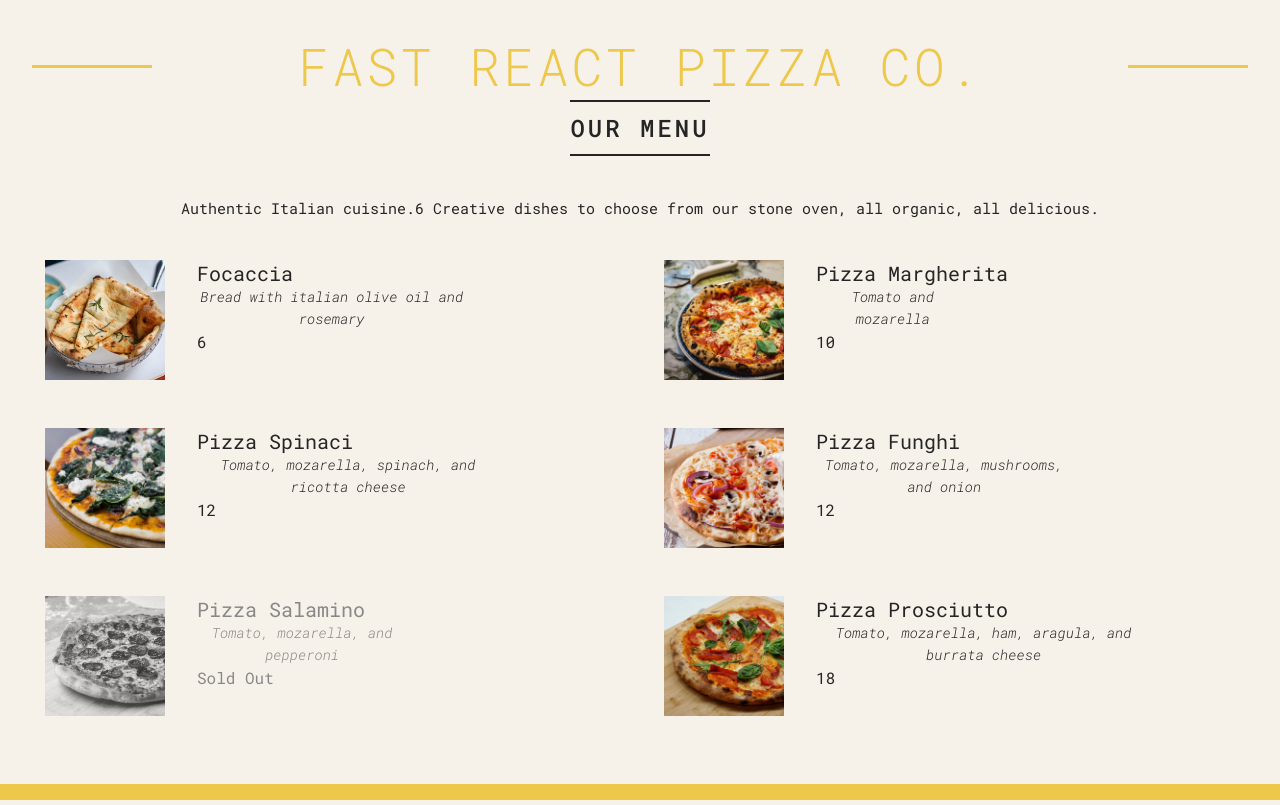
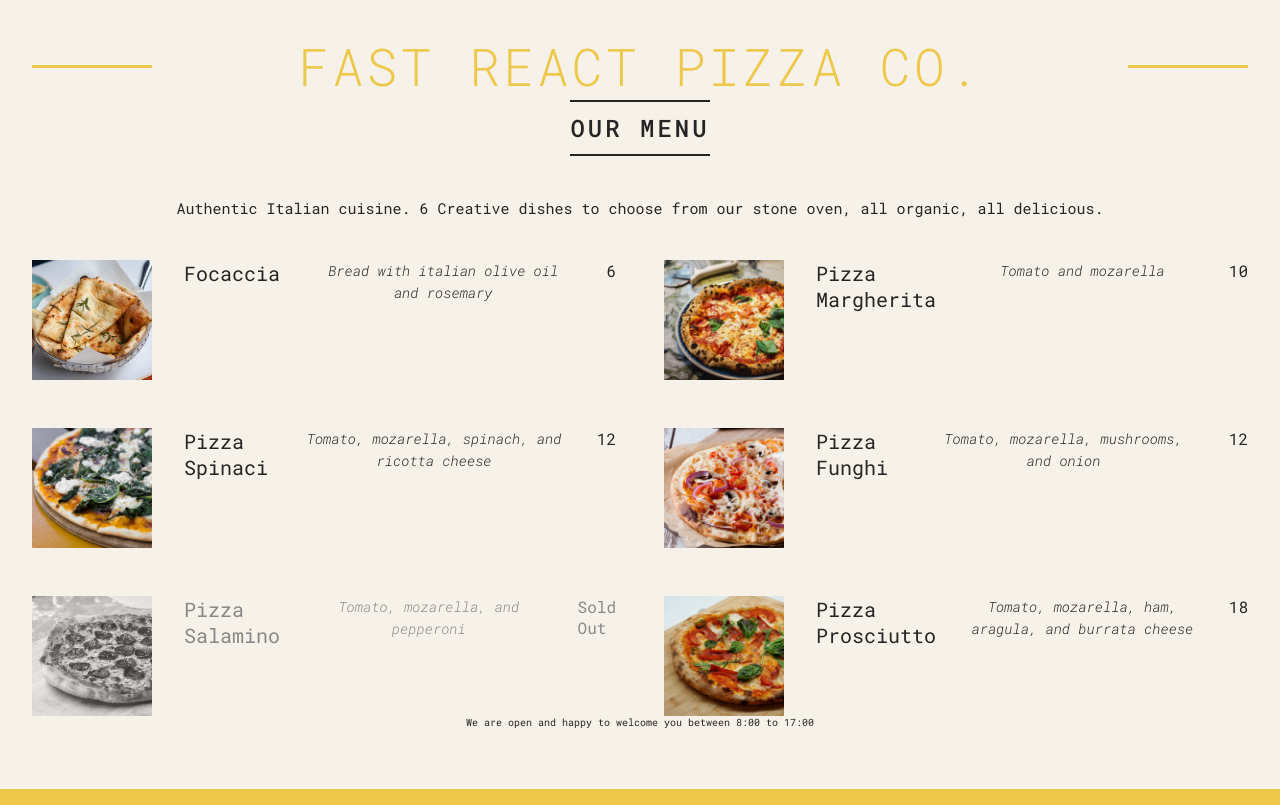
Before and after one commit to work-withPrajjwal/react-learning, a React (Vite) app in the folder myPizza/: page / in a window 1280 px wide. Built offline with nearby package versions, Linux system fonts and the light colour scheme.

Commit message:
Completed Pizza App

```diff
--- a/myPizza/src/App.jsx
+++ b/myPizza/src/App.jsx
@@ -50,6 +50,7 @@ function App() {
     <>
       <Header />
      <Menu/>
+     <Footer/>
     </>
   );
 }
@@ -71,7 +72,7 @@ function Menu(){
         numPizza > 0 ?(
           <>
       <p>
-        Authentic Italian cuisine.6 Creative dishes to choose from our stone
+        Authentic Italian cuisine. {numPizza} Creative dishes to choose from our stone
         oven, all organic, all delicious.
       </p>
       <ul className="pizzas">
@@ -88,37 +89,45 @@ function Menu(){
 
 function Pizza(props){
   const{ name, ingredients, price, photoName, soldOut} = props.pizzaObj
-  return(
-    <div className={`pizza ${soldOut? 'sold-out':""}`}>
-<img src={photoName} alt={name} />
-    <li>
-    <h3>{name}</h3>
-    <p>{ingredients}</p>
-    <span> {soldOut? "Sold Out": price}</span>
+  return (
+    <li className={`pizza ${soldOut ? "sold-out" : ""}`}>
+      <img src={photoName} alt={name} />
+      <h3>{name}</h3>
+      <p>{ingredients}</p>
+      <span>{soldOut ? "Sold Out" : price}</span>
     </li>
-    </div>
-  )
+  );
 }
 
 function Footer(){
   const hour = new Date().getHours();
   const openHour = 8;
   const closeHour = 17;
-  const isOpen = hour >= openHourpenHour && hour <=closeHour;
-  return(
-<div className="order">
-  {
-    isOpen?(
-      <Order OpenHour={openHour} closeHour={closeHour}/>
-    ):(
-      <p>
-        we are Happy to welcome you between{openHour}:00 to {closeHour}:00
-      </p>
-    )
-}
-</div>
-  )
+  const isOpen = hour >= openHour && hour <=closeHour;
+  return (
+    <footer className="order">
+      {isOpen ? (
+        <Order openHour={openHour} closeHour={closeHour} />
+      ) : (
+        <p>
+          We are open and happy to welcome you between {openHour}:00 to{" "}
+          {closeHour}:00
+        </p>
+      )}
+    </footer>
+  );
 }
 
+function Order({openHour, closeHour}){
+  return(
+    <>
+    <p>
+      We are open from {openHour}:00 to {closeHour}:00. Come Visit us or order!
+    </p>
+    <button className="btn">Order Now</button>
+    </>
+  )
+
+}
 
 export default App;
```
